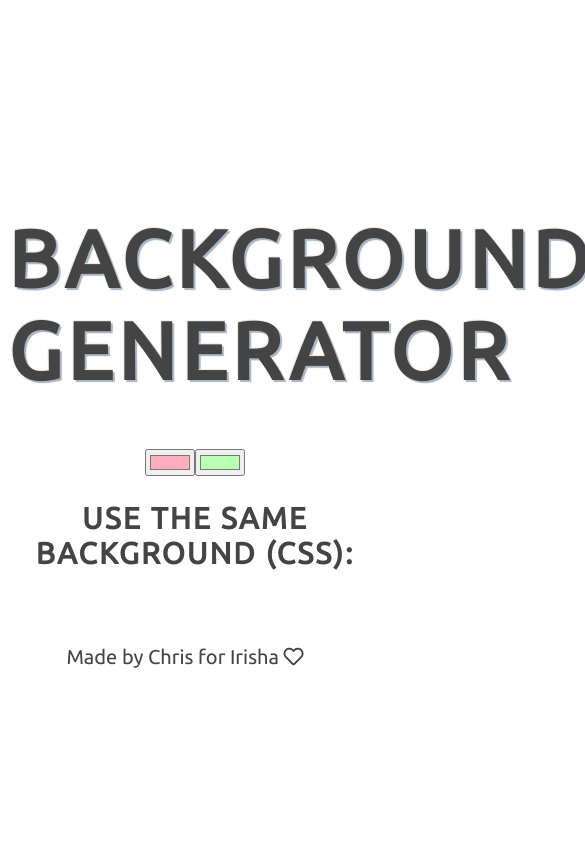
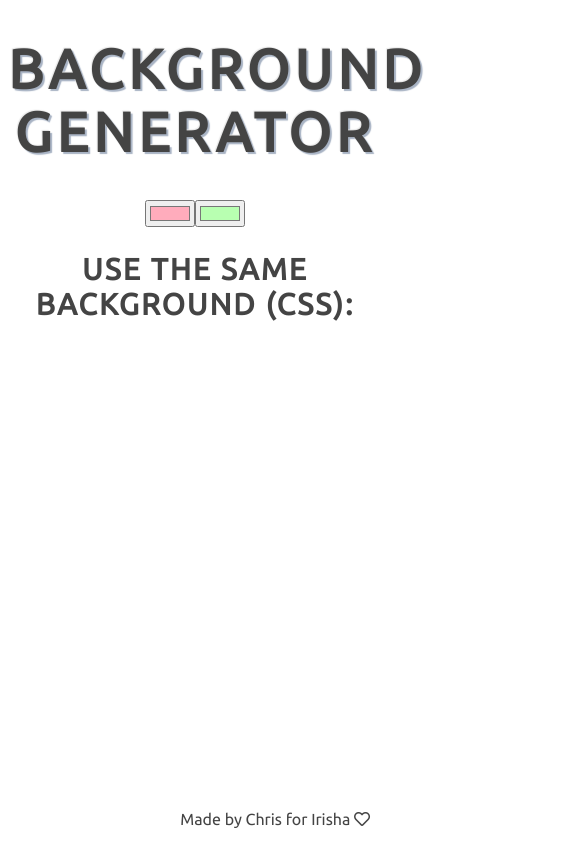
Before and after one commit to jfredz/background-generator, a plain HTML site: page index.html in a window 390 px wide. Shown: the whole page, 585 px wide, since content can reach past the window. Drawn offline with Linux system fonts and the light colour scheme.

Commit message:
Revert "added mobile layout"
This reverts commit bde2a4750df12a4a984d6bce906622066cbb10aa.

```diff
--- a/index.html
+++ b/index.html
@@ -8,19 +8,16 @@
 	<link rel="stylesheet" href="https://use.fontawesome.com/releases/v5.7.0/css/all.css" integrity="sha384-lZN37f5QGtY3VHgisS14W3ExzMWZxybE1SJSEsQp9S+oqd12jhcu+A56Ebc1zFSJ" crossorigin="anonymous">
 </head>
 <body id="gradient">
-	<div class="mobile">
 	<h1>Background Generator</h1>
-		<div class="center">
+	<div>
 		<input  class="color1" type="color" name="color1" value="#ffacbc">
 		<input  class="color2" type="color" name="color2" value="#b8ffb1">
 	</div>
 	<h2>Use the same background (CSS):</h2>
-		<div class="center">
+	<div>
 		<h3></h3>
 	</div>
 	<p>Made by Chris for Irisha <i class="far fa-heart"></i></p>
 	<script type="text/javascript" src="script.js"></script>
-	</div>
-
 </body>
 </html>
--- a/style.css
+++ b/style.css
@@ -21,7 +21,7 @@ h2 {
 	margin-bottom: 0;
 }
 
-.center {
+div {
 	display: flex;
 	justify-content: center;
 }
@@ -38,17 +38,3 @@ p {
 	bottom: 0px;
 	right: 0px;
 }
-
- @media (max-width: 700px) {
-       .mobile {
-		padding-top: 150px;
-       }
-       h1 {
-       	font-size: 80px;
-       }
-       p {
-       	position: static;
-       	text-align: center;
-       	font-size: 20px;
-       }
-    }
```
Lines whose indentation alone changed are shown as unchanged.
